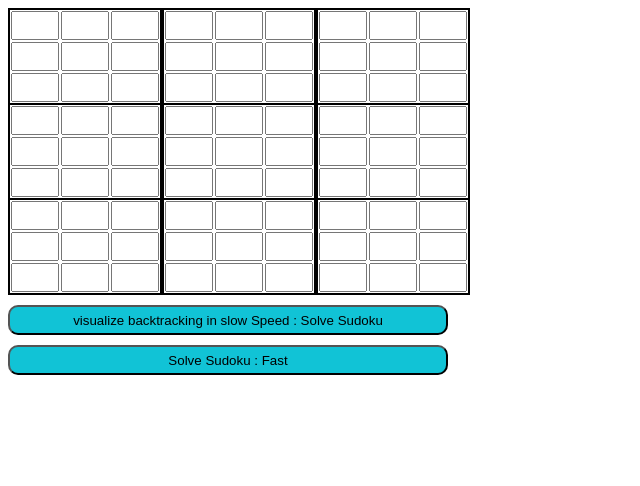
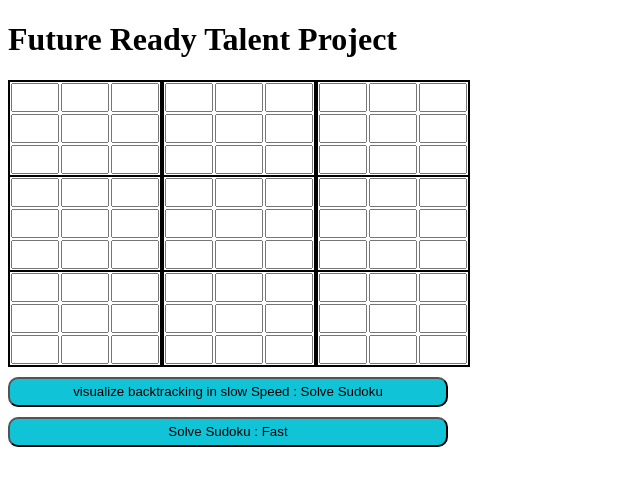
Before and after one commit to epavan162/FRT_PROJECT-SUDOKU-SOLVER, a plain HTML site: page index.html in a window 1280 px wide. Shown: the whole page, without its empty margins (0-640 px from the left). Drawn offline with Linux system fonts and the light colour scheme.

Commit message:
Update index.html

```diff
--- a/index.html
+++ b/index.html
@@ -8,6 +8,7 @@
     <meta name="description" content="Visualize backtracking algorithm by sudoku solver">
     <title>Sudoku Solver : visualize backtracking algorithm</title>
     <link rel="stylesheet" href="style.css">
+    <h1>Future Ready Talent Project</h1>
     <script type="application/ld+json">
         {
           "@context": "https://schema.org/",
```
